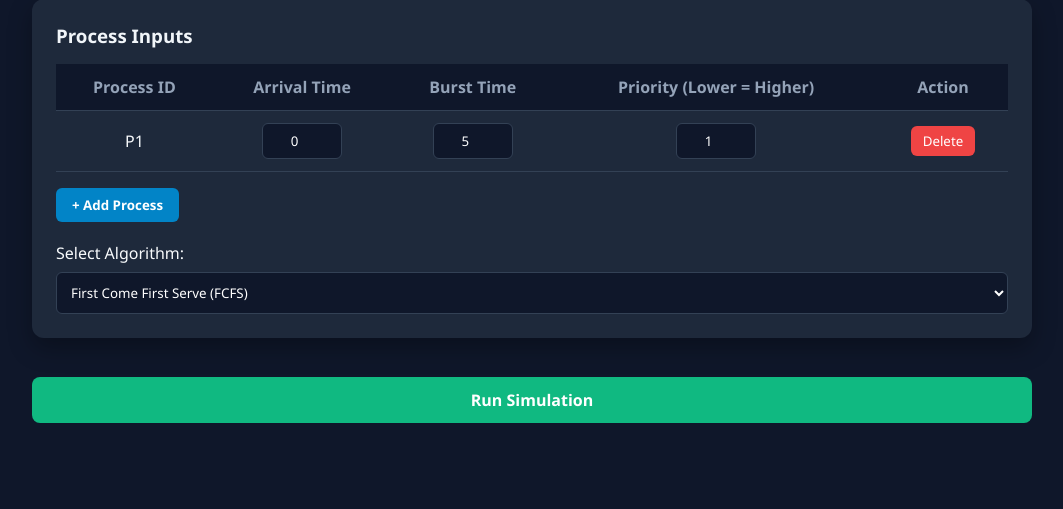
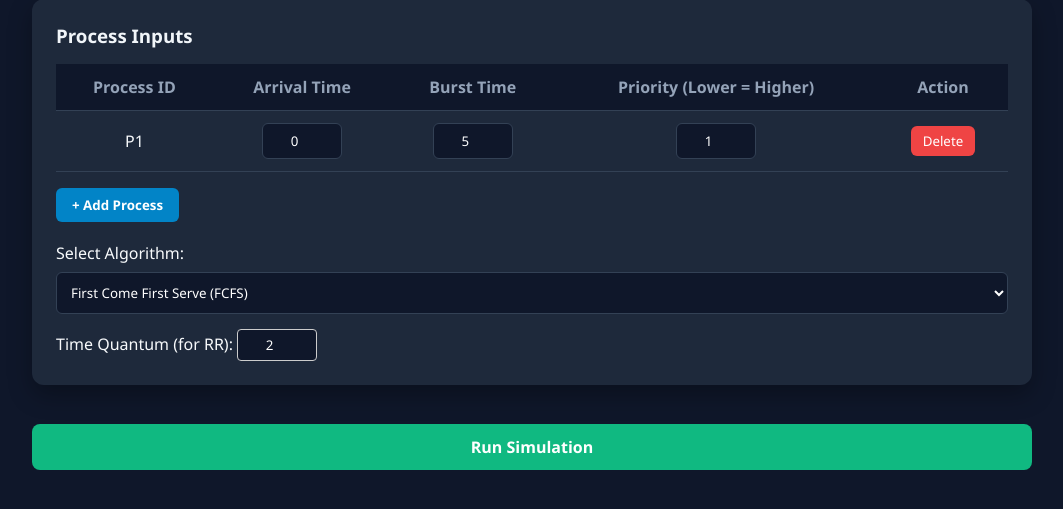
Before and after one commit to RazinHossainSagor/cpu-scheduler, a Flask app: page / in a window 1280 px wide. Shown: the part 127-636 px from the top of the page, without its empty margins (108-1171 px from the left). Run offline with Flask 3, Linux system fonts and the light colour scheme.

Commit message:
Add Time Quantum input field for Round Robin

```diff
--- a/templates/index.html
+++ b/templates/index.html
@@ -42,8 +42,9 @@
             </table>
             <button onclick="addRow()" class="add-btn">+ Add Process</button>
 
-            <!-- Module 1 Algorithm Selection -->
-            <div class="form-group" style="margin-top: 20px;">
+            <!-- Algorithm Selection & Time Quantum -->
+            <div class="algo-select-box" style="margin-top: 20px;">
+                <div class="form-group">
                     <label for="algorithm">Select Algorithm:</label>
                     <select id="algorithm">
                         <option value="FCFS">First Come First Serve (FCFS)</option>
@@ -55,6 +56,13 @@
                         <option value="LJF">Longest Job First (LJF Non-Preemptive)</option>
                         <option value="LJF_Preemptive">Longest Job First (LJF Preemptive)</option>
                     </select>
+                </div>
+
+                <!-- Time Quantum Input Field -->
+                <div id="quantumBox" style="margin-top: 15px;">
+                    <label for="timeQuantum">Time Quantum (for RR): </label>
+                    <input type="number" id="timeQuantum" value="2" min="1" style="width: 80px; padding: 6px; border-radius: 4px; border: 1px solid #ccc;">
+                </div>
             </div>
         </div>
 
```
Lines whose indentation alone changed are shown as unchanged.
